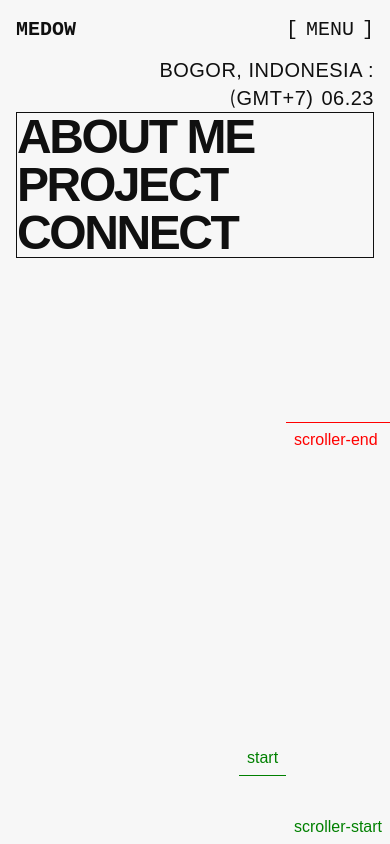
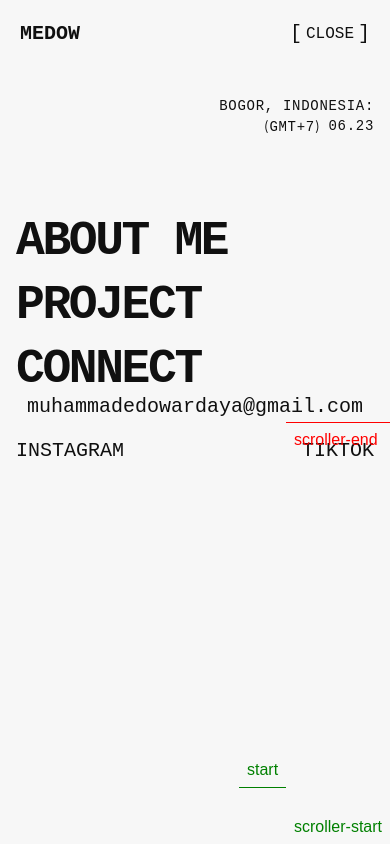
Before and after one commit to muhammadedowardaya/personal-portfolio, a website built with Vite: page index.html in a window 390 px wide. Both pictures are taken after a click on the button "Toggle menu button". Shown: the top 844 px of the page. Built offline with nearby package versions, Linux system fonts and the light colour scheme; some icons are missing; a web font is replaced by a local one.

Commit message:
fix animate navbar

```diff
--- a/index.html
+++ b/index.html
@@ -56,32 +56,39 @@
 </head>
 
 <body class="relative">
-    <header class="header-navigation sticky top-0 z-20 p-4 md:px-20 md:pt-6 text-xl md:flex md:justify-between">
+    <header class="header-navigation sticky top-0 z-20 p-5 md:px-20 md:pt-6 text-xl md:flex md:justify-between">
         <div class="flex justify-between items-center relative z-50 navbar">
             <a href="#" class="font-semibold">MEDOW</a>
-            <button class="md:hidden flex gap-2" aria-label="Toggle menu button" id="toggle-menu__button"
-                aria-controls="primary-navigation" aria-expanded="false">
+            <button class="md:hidden flex items-center font-light" aria-label="Toggle menu button"
+                id="toggle-menu__button" aria-controls="primary-navigation" aria-expanded="false">
                 <span>[</span>
-                <span class="toggle-menu__text inline-block">MENU</span>
+                <span class="toggle-menu__text inline-block px-1">MENU</span>
                 <span>]</span>
             </button>
         </div>
         <nav aria-label="Primary Navigation" id="primary-navigation"
-            class="font-sofia p-4 fixed md:static z-30 bottom-0 top-full left-0 right-0 bg-background md:block">
-            <div class="address mt-10 ml-auto w-max font-light tracking-wide">
-                <p>BOGOR, INDONESIA :</p>
-                <p class="flex justify-end gap-2"><span><span class="font-inter">(</span>GMT+7)</span><span
-                        class="time"></span></p>
+            class="p-4 fixed md:static h-dvh z-30 bottom-0 top-full left-0 right-0 bg-background md:block">
+            <div class="address text-sm mt-20 ml-auto w-max font-light tracking-wider">
+                <p>BOGOR, INDONESIA:</p>
+                <p class="flex justify-end gap-2"><span><span class="font-inter">(</span>GMT+7<span
+                            class="font-inter">)</span></span><span class="time"></span></p>
             </div>
-            <ul class="md:flex md:w-full border tracking-tighter text-5xl font-bold">
+            <ul class="mt-20 flex flex-col md:flex-row gap-4 md:w-full tracking-tighter text-5xl font-bold">
                 <li><a href="#">ABOUT ME</a></li>
                 <li><a href="#">PROJECT</a></li>
                 <li><a href="#">CONNECT</a></li>
             </ul>
+            <div class="mt-auto">
+                <p class="text-center">muhammadedowardaya@gmail.com</p>
+                <ul class="flex justify-between gap-4 mt-4">
+                    <li><a href="#">INSTAGRAM</a></li>
+                    <li><a href="#">TIKTOK</a></li>
+                </ul>
+            </div>
         </nav>
     </header>
     <main>
-        <section class="p-4 md:px-20 pb-16 bg-background relative z-10 md:pt-10">
+        <section class="p-5 md:px-20 pb-16 bg-background relative z-10 md:pt-10">
             <header class="w-max md:mx-auto">
                 <h1
                     class="relative z-10 font-extrabold text-5xl md:text-center md:text-[96px] font-sofia tracking-tighter">
@@ -141,7 +148,7 @@
                         aria-hidden="true"></iconify-icon></a>
             </article>
         </section>
-        <section class="p-4">
+        <section class="p-5">
             <h2 class="my-16 font-sofia font-extrabold text-5xl uppercase text-center">PROJECTS</h2>
 
             <div class="flex flex-wrap gap-8">
--- a/src/ts/navigation.ts
+++ b/src/ts/navigation.ts
@@ -52,7 +52,7 @@ window.addEventListener('DOMContentLoaded', () => {
 
 	const toggleMenuTextTl = gsap.timeline({
 		defaults: {
-			ease: 'power1.inOut'
+			ease: 'power1.inOut',
 		}
 	});
 
@@ -66,12 +66,39 @@ window.addEventListener('DOMContentLoaded', () => {
 				top: "100%",
 			});
 			toggleMenuButton.setAttribute('aria-expanded', 'false');
+			toggleMenuTextTl.to(toggleMenuText, {
+				fontSize: '0px',
+				padding: 0,
+				onComplete: () => {
+					if (toggleMenuText) {
+						toggleMenuText.textContent = 'MENU';
+					}
+				}
+			}).to(toggleMenuText, {
+				fontSize: '16px',
+				padding: '0px 4px',
+				delay: 0.3
+			})
 		} else {
 			console.info('buka menu')
 			menuTl.to(primaryNavigation, {
 				top: "0%",
 			});
 			toggleMenuButton.setAttribute('aria-expanded', 'true');
+
+			toggleMenuTextTl.to(toggleMenuText, {
+				fontSize: '0px',
+				padding: 0,
+				onComplete: () => {
+					if (toggleMenuText) {
+						toggleMenuText.textContent = 'CLOSE';
+					}
+				}
+			}).to(toggleMenuText, {
+				fontSize: '16px',
+				padding: '0px 4px',
+				delay: 0.3
+			})
 		}
 
 		console.info(`aria-expanded = ${toggleMenuButton.getAttribute('aria-expanded')}`);
```
